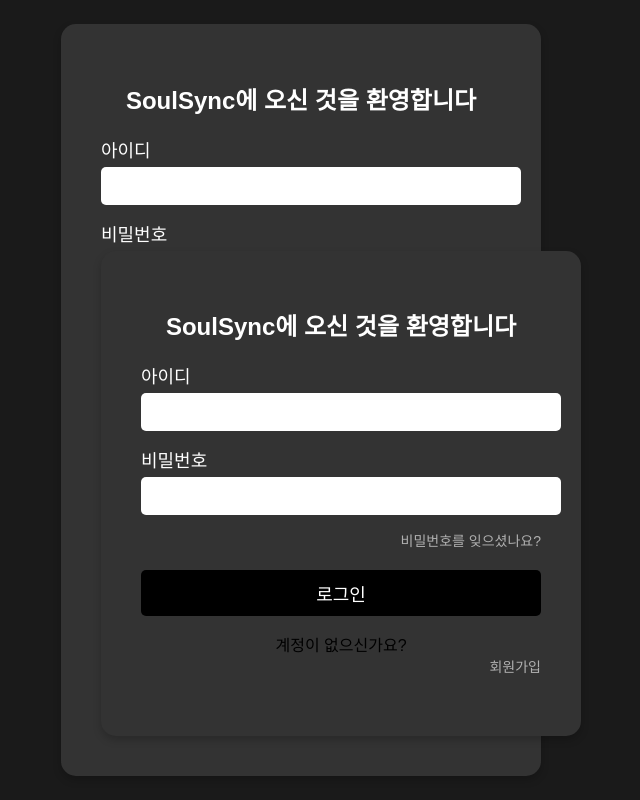
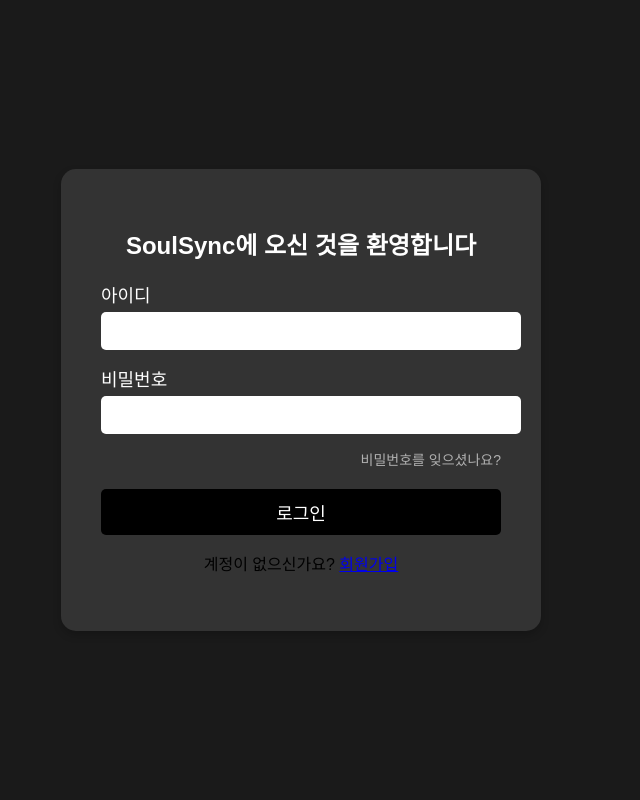
Before and after one commit to sjongwook/song_project, a FastAPI app: page /login in a window 1280 px wide. Shown: the whole page, without its empty margins (339-979 px from the left). Run offline with FastAPI, Linux system fonts and the light colour scheme.

Commit message:
Update login.html

```diff
--- a/templates/login.html
+++ b/templates/login.html
@@ -1,19 +1,4 @@
 <!DOCTYPE html>
-<html lang="en">
-<head>
-    <meta charset="UTF-8">
-    <meta name="viewport" content="width=device-width, initial-scale=1.0">
-    <link rel="stylesheet" href="/static/styles.css">
-    <title>로그인</title>
-</head>
-<body>
-    <div class="single-container">
-        <h1>SoulSync에 오신 것을 환영합니다</h1>
-        <form action="/login" method="post">
-            <label for="username">아이디</label>
-            <input type="text" id="username" name="username" required>
-
-            <label for="password">비밀번호</label><!DOCTYPE html>
 <html lang="en">
 <head>
     <meta charset="UTF-8">
```
